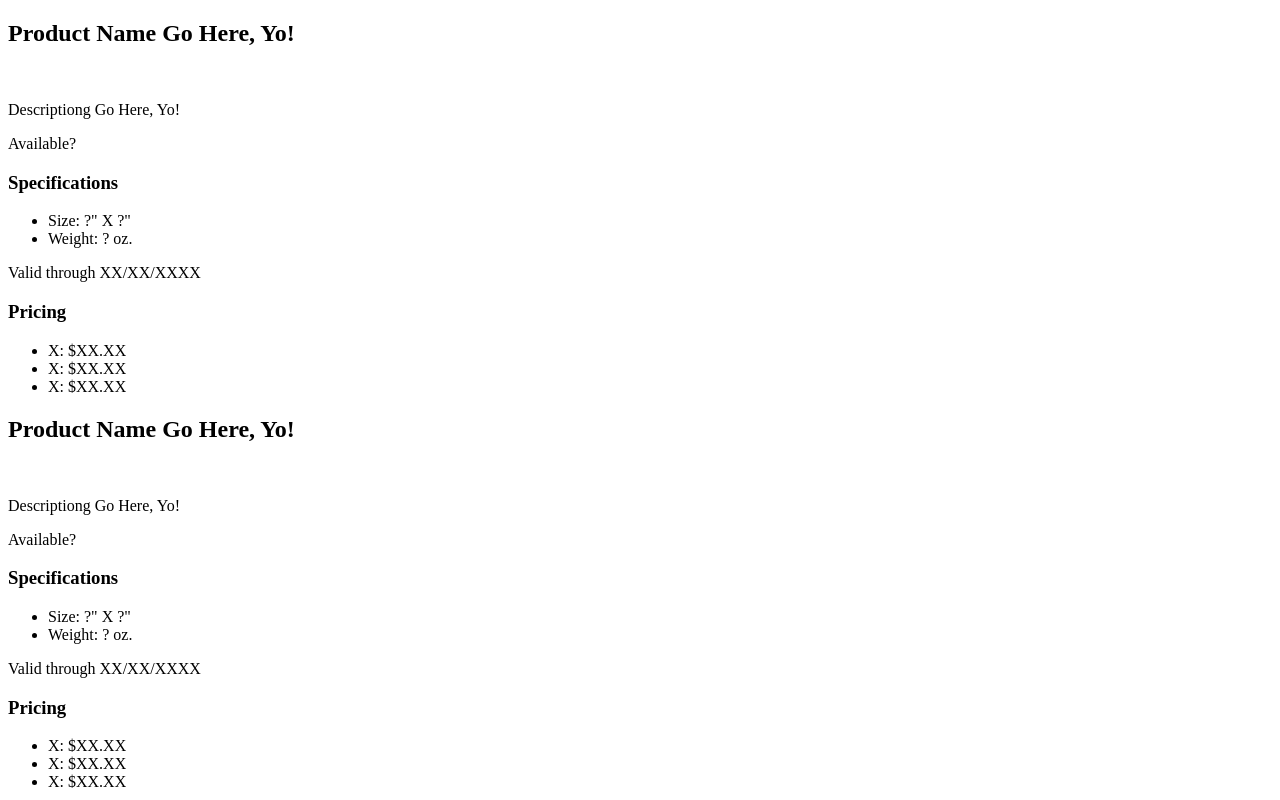
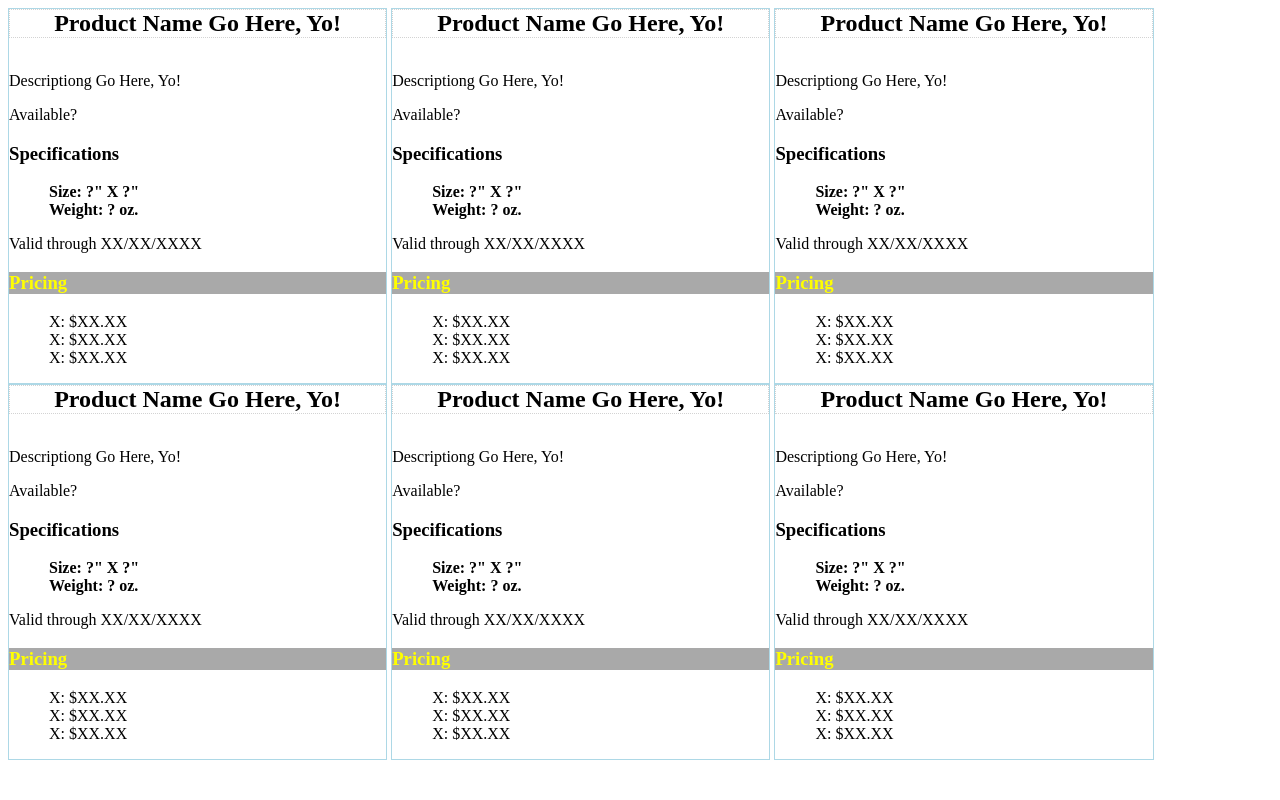
Before and after one commit to nss-evening-cohort-3/static-web-html-css-quiz-VikingPaul, a plain HTML site: page index.html in a window 1280 px wide. Shown: the top 800 px of the page. Drawn offline with Linux system fonts and the light colour scheme.

Commit message:
CSS framework done

```diff
--- a/index.html
+++ b/index.html
@@ -13,7 +13,67 @@
     </header>
     <section class="prod">
       <img src="">
-      <p>Descriptiong Go Here, Yo!</p>
+      <p class="description">Descriptiong Go Here, Yo!</p>
+      <div class="avail">Available?</div>
+    </section>
+    <section class="specs">
+      <header>
+        <h3>Specifications</h3>
+      </header>
+      <ul>
+        <li>Size: ?" X ?"</li>
+        <li>Weight: ? oz.</li>
+      </ul>
+      <footer>Valid through XX/XX/XXXX</footer>
+    </section>
+    <section class="pricing">
+      <header>
+        <h3>Pricing</h3>
+      </header>
+      <ul>
+        <li>X: $XX.XX</li>
+        <li>X: $XX.XX</li>
+        <li>X: $XX.XX</li>
+      </ul>
+    </section>
+  </article>
+  <article>
+    <header>
+      <h1>Product Name Go Here, Yo!</h1>
+    </header>
+    <section class="prod">
+      <img src="">
+      <p class="description">Descriptiong Go Here, Yo!</p>
+      <div class="avail">Available?</div>
+    </section>
+    <section class="specs">
+      <header>
+        <h3>Specifications</h3>
+      </header>
+      <ul>
+        <li>Size: ?" X ?"</li>
+        <li>Weight: ? oz.</li>
+      </ul>
+      <footer>Valid through XX/XX/XXXX</footer>
+    </section>
+    <section class="pricing">
+      <header>
+        <h3>Pricing</h3>
+      </header>
+      <ul>
+        <li>X: $XX.XX</li>
+        <li>X: $XX.XX</li>
+        <li>X: $XX.XX</li>
+      </ul>
+    </section>
+  </article>
+  <article>
+    <header>
+      <h1>Product Name Go Here, Yo!</h1>
+    </header>
+    <section class="prod">
+      <img src="">
+      <p class="description">Descriptiong Go Here, Yo!</p>
       <div class="avail">Available?</div>
     </section>
     <section class="specs">
@@ -73,7 +133,7 @@
     </header>
     <section class="prod">
       <img src="">
-      <p>Descriptiong Go Here, Yo!</p>
+      <p class="description">Descriptiong Go Here, Yo!</p>
       <div class="avail">Available?</div>
     </section>
     <section class="specs">
@@ -103,67 +163,7 @@
     </header>
     <section class="prod">
       <img src="">
-      <p>Descriptiong Go Here, Yo!</p>
-      <div class="avail">Available?</div>
-    </section>
-    <section class="specs">
-      <header>
-        <h3>Specifications</h3>
-      </header>
-      <ul>
-        <li>Size: ?" X ?"</li>
-        <li>Weight: ? oz.</li>
-      </ul>
-      <footer>Valid through XX/XX/XXXX</footer>
-    </section>
-    <section class="pricing">
-      <header>
-        <h3>Pricing</h3>
-      </header>
-      <ul>
-        <li>X: $XX.XX</li>
-        <li>X: $XX.XX</li>
-        <li>X: $XX.XX</li>
-      </ul>
-    </section>
-  </article>
-  <article>
-    <header>
-      <h1>Product Name Go Here, Yo!</h1>
-    </header>
-    <section class="prod">
-      <img src="">
-      <p>Descriptiong Go Here, Yo!</p>
-      <div class="avail">Available?</div>
-    </section>
-    <section class="specs">
-      <header>
-        <h3>Specifications</h3>
-      </header>
-      <ul>
-        <li>Size: ?" X ?"</li>
-        <li>Weight: ? oz.</li>
-      </ul>
-      <footer>Valid through XX/XX/XXXX</footer>
-    </section>
-    <section class="pricing">
-      <header>
-        <h3>Pricing</h3>
-      </header>
-      <ul>
-        <li>X: $XX.XX</li>
-        <li>X: $XX.XX</li>
-        <li>X: $XX.XX</li>
-      </ul>
-    </section>
-  </article>
-  <article>
-    <header>
-      <h1>Product Name Go Here, Yo!</h1>
-    </header>
-    <section class="prod">
-      <img src="">
-      <p>Descriptiong Go Here, Yo!</p>
+      <p class="description">Descriptiong Go Here, Yo!</p>
       <div class="avail">Available?</div>
     </section>
     <section class="specs">
--- a/quiz.css
+++ b/quiz.css
@@ -0,0 +1,26 @@
+article {
+  box-sizing: border-box;
+  border: 1px solid lightblue;
+  width: 30%;
+  display: inline-block;
+}
+li {
+  list-style: none;
+}
+header h1 {
+  border: 1px dotted lightgray;
+}
+h1, img {
+  margin: auto;
+  text-align: center;
+}
+.description {
+  text-align: justify;
+}
+.specs  li {
+  font-weight: bold;
+}
+.pricing h3 {
+  background-color: darkgray;
+  color: yellow;
+}
```
